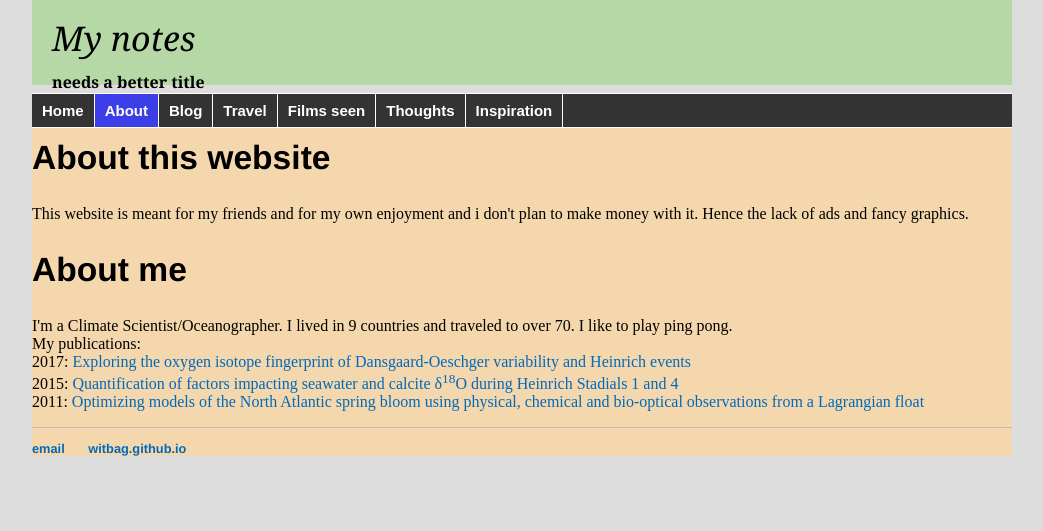
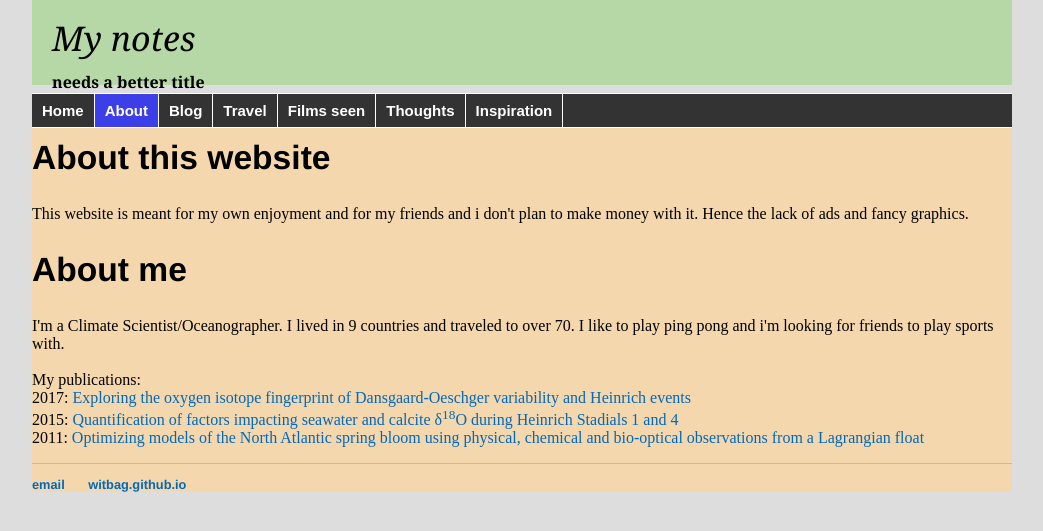
Before and after one commit to witbag/witbag.github.io, a Jekyll site: the page built from about/index.html, in a window 1280 px wide. Shown: the top 531 px of the page, without its empty margins (118-1161 px from the left). Built offline with Jekyll 4.4.1, drawn with Linux system fonts in a browser that asks for light colours.

Commit message:
Update index.html

```diff
--- a/about/index.html
+++ b/about/index.html
@@ -5,9 +5,10 @@ title: About
 
 		<div class="about">
 <h2>About this website</h2>
-			<p>This website is meant for my friends and for my own enjoyment and i don't plan to make money with it. Hence the lack of ads and fancy graphics.</p>
+			<p>This website is meant for my own enjoyment and for my friends and i don't plan to make money with it. Hence the lack of ads and fancy graphics.</p>
 			<h2>About me</h2>
-			<p>I'm a Climate Scientist/Oceanographer. I lived in 9 countries and traveled to over 70. I like to play ping pong.<br>
+			<p>I'm a Climate Scientist/Oceanographer. I lived in 9 countries and traveled to over 70. I like to play ping pong and i'm looking for friends to play sports with.<br>
+<br>
 My publications:<br>
 2017: <a href="https://www.sciencedirect.com/science/article/pii/S0277379117300203" target=_blank>Exploring the oxygen isotope fingerprint of Dansgaard-Oeschger variability and Heinrich events</a><br>
 2015: <a href="https://agupubs.onlinelibrary.wiley.com/doi/epdf/10.1002/2014PA002751" target=_blank>Quantification of factors impacting seawater and calcite δ<sup>18</sup>O during Heinrich Stadials 1 and 4</a><br>
```
